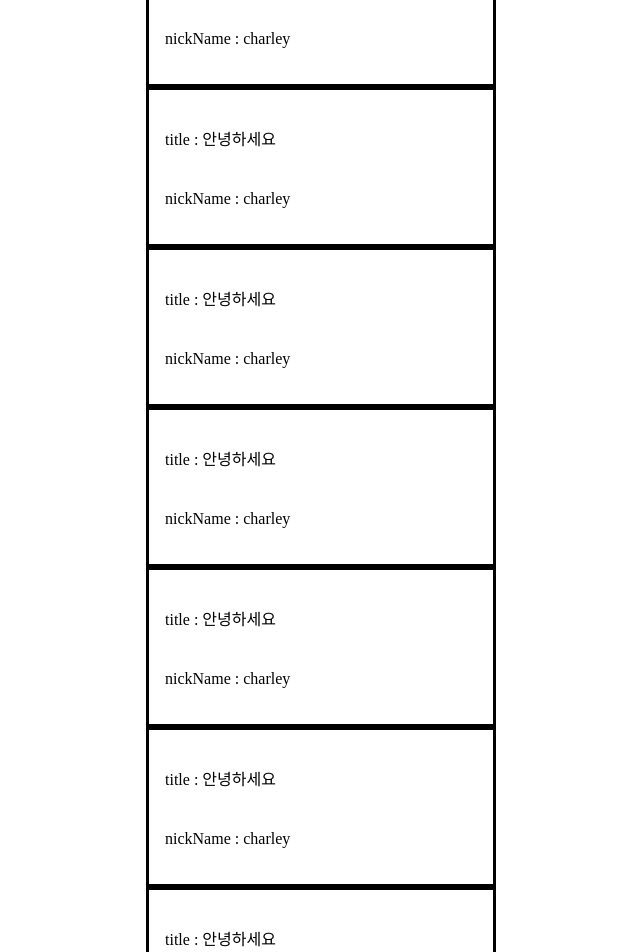
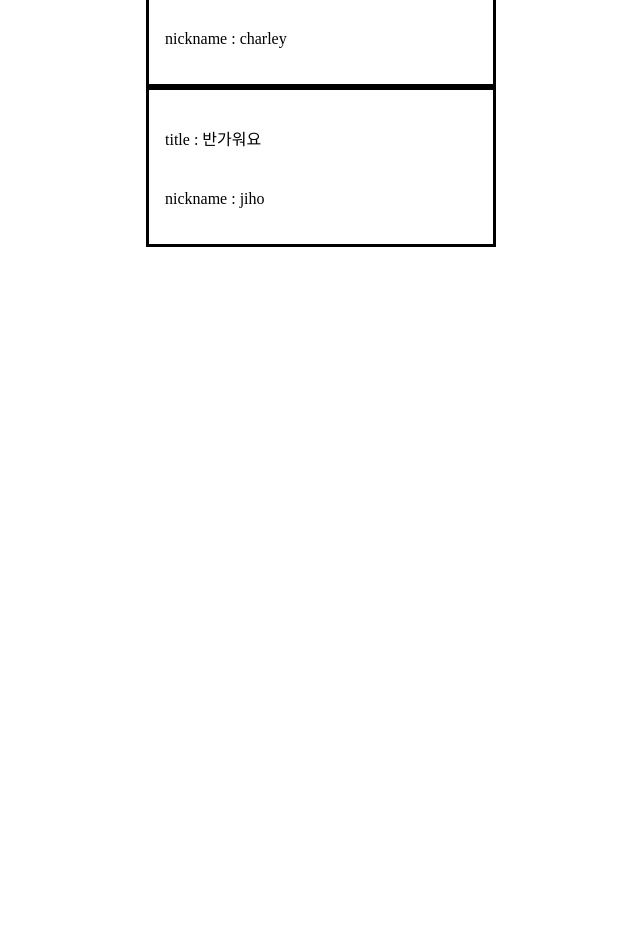
Before and after one commit to jiho3894/restcommunication, a React (Create React App) app: page / in a window 1280 px wide. Shown: the part 180-1132 px from the top of the page, without its empty margins (319-959 px from the left). After the commit the page ends 800 px from the top, so only its background shows below. Built offline with nearby package versions, Linux system fonts and the light colour scheme.

Commit message:
toolkit setting

```diff
--- a/package.json
+++ b/package.json
@@ -3,12 +3,14 @@
   "version": "0.1.0",
   "private": true,
   "dependencies": {
+    "@reduxjs/toolkit": "^1.9.1",
     "@testing-library/jest-dom": "^5.14.1",
     "@testing-library/react": "^13.0.0",
     "@testing-library/user-event": "^13.2.1",
     "axios": "^1.2.1",
     "react": "^18.2.0",
     "react-dom": "^18.2.0",
+    "react-redux": "^8.0.5",
     "react-router-dom": "^6.4.5",
     "react-scripts": "5.0.1",
     "styled-components": "^5.3.6",
--- a/src/components/Comment.jsx
+++ b/src/components/Comment.jsx
@@ -1,13 +1,13 @@
 import { useNavigate } from "react-router-dom";
 import styled from "styled-components";
 
-const Comment = () => {
+const Comment = ({ id, title, nickname }) => {
   const navigation = useNavigate();
 
   return (
-    <CommentContainer onClick={() => navigation("/list/3")}>
-      <span>title : 안녕하세요</span>
-      <span>nickName : charley</span>
+    <CommentContainer onClick={() => navigation(`/list/${id}`)}>
+      <span>title : {title}</span>
+      <span>nickname : {nickname}</span>
     </CommentContainer>
   );
 };
--- a/src/components/List.jsx
+++ b/src/components/List.jsx
@@ -3,16 +3,8 @@ import Comment from "./Comment";
 const List = () => {
   return (
     <ul>
-      <Comment />
-      <Comment />
-      <Comment />
-      <Comment />
-      <Comment />
-      <Comment />
-      <Comment />
-      <Comment />
-      <Comment />
-      <Comment />
+      <Comment id="1" title="안녕하세요" nickname="charley" />
+      <Comment id="2" title="반가워요" nickname="jiho" />
     </ul>
   );
 };
--- a/src/index.js
+++ b/src/index.js
@@ -3,8 +3,4 @@ import ReactDOM from "react-dom/client";
 import App from "./App";
 
 const root = ReactDOM.createRoot(document.getElementById("root"));
-root.render(
-  <React.StrictMode>
-    <App />
-  </React.StrictMode>
-);
+root.render(<App />);
--- a/src/pages/Login.jsx
+++ b/src/pages/Login.jsx
@@ -2,7 +2,7 @@ import { useState } from "react";
 import { useNavigate } from "react-router-dom";
 
 const Login = () => {
-  const [nickName, setNickName] = useState("");
+  const [nickname, setNickName] = useState("");
   const [password, setPassword] = useState("");
   const navigation = useNavigate();
   const onSubmit = (e) => {
@@ -15,7 +15,7 @@ const Login = () => {
         <input
           type="text"
           id="nickname"
-          value={nickName}
+          value={nickname}
           onChange={(e) => setNickName(e.target.value)}
         />
         <label htmlFor="password">password : </label>
--- a/src/pages/Signup.jsx
+++ b/src/pages/Signup.jsx
@@ -2,7 +2,7 @@ import { useState } from "react";
 import { useNavigate } from "react-router-dom";
 
 const Signup = () => {
-  const [nickName, setNickName] = useState("");
+  const [nickname, setNickName] = useState("");
   const [password, setPassword] = useState("");
   const navigation = useNavigate();
   const onSubmit = (e) => {
@@ -15,7 +15,7 @@ const Signup = () => {
         <input
           type="text"
           id="nickname"
-          value={nickName}
+          value={nickname}
           onChange={(e) => setNickName(e.target.value)}
         />
         <label htmlFor="password">password : </label>
```
Also changed, not shown: src/redux/config/configStore.js (added, +8 -0 lines), src/redux/modules/todo.js (added, +30 -0 lines), 1 other file (tests, documents, lock files or other folders).
